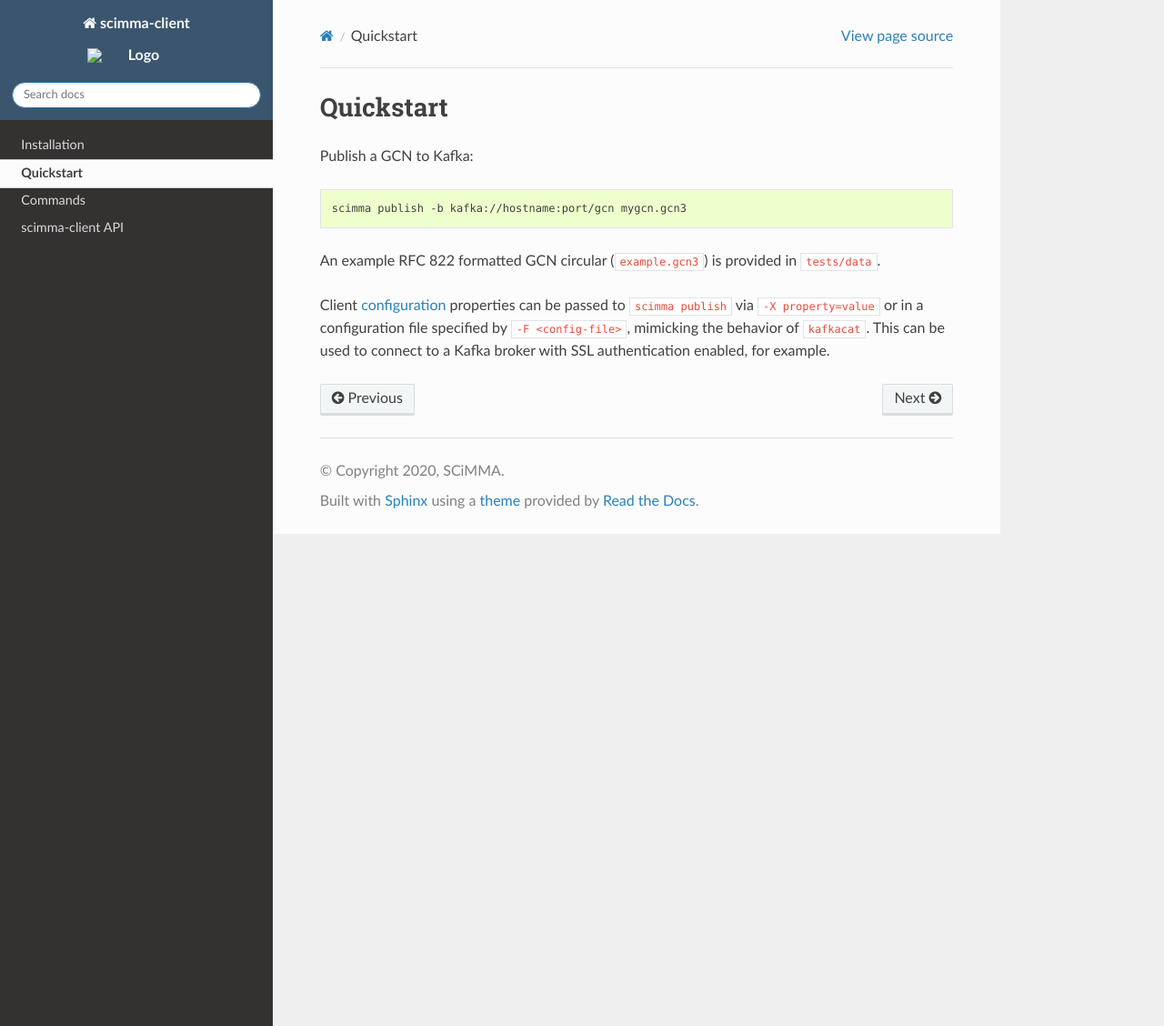
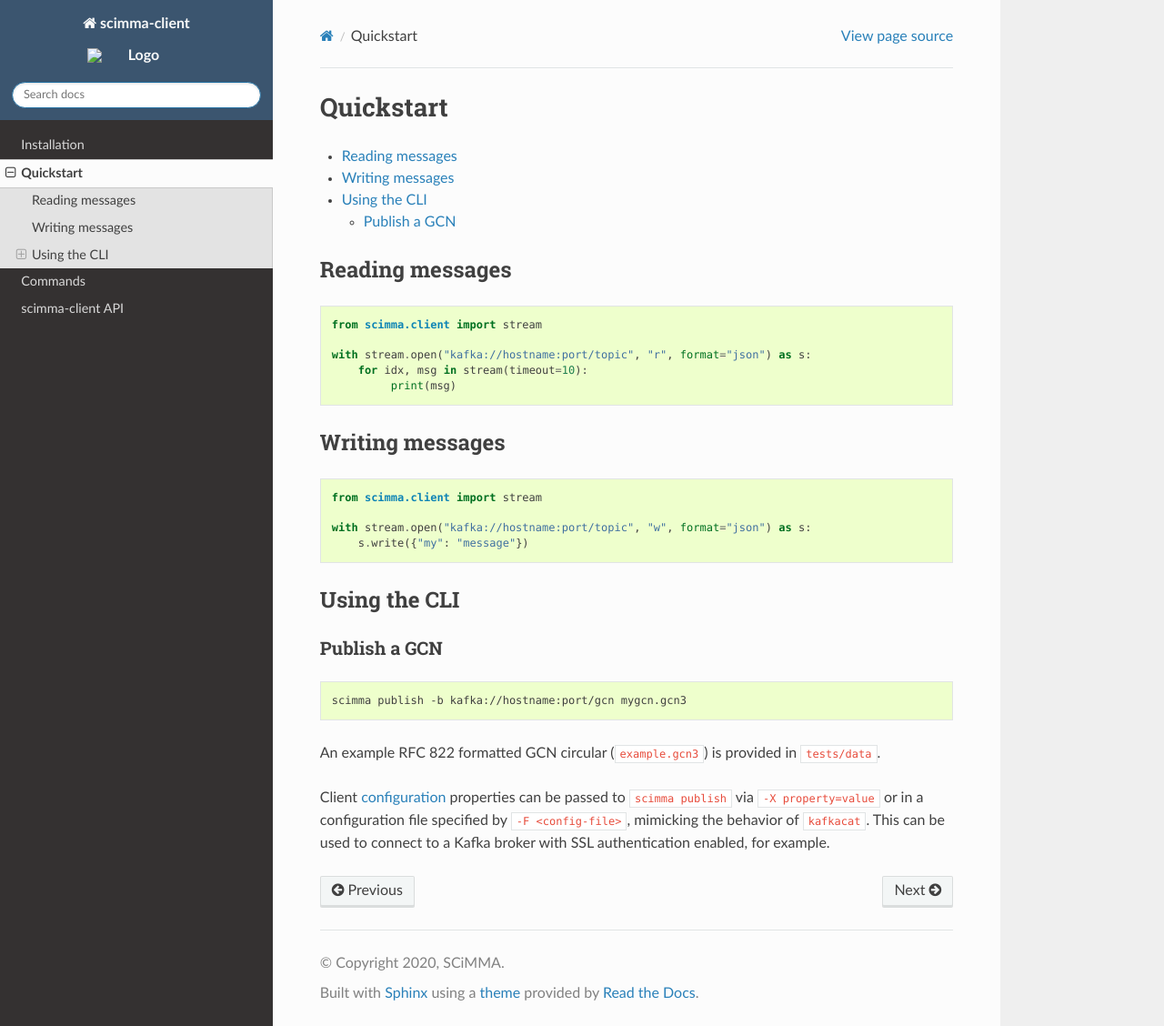
Before and after one commit to scimma/hop-client, a Sphinx documentation site: the page built from doc/user/quickstart.rst, in a window 1280 px wide and 1128 px high. Shown: the whole window at 91% size. Built offline with Sphinx 7.4.7 and the Read the Docs theme 2.0.0, drawn with Linux system fonts in a browser that asks for light colours.

Commit message:
docs: add sections to quickstart

```diff
--- a/doc/user/quickstart.rst
+++ b/doc/user/quickstart.rst
@@ -5,7 +5,32 @@ Quickstart
 .. contents::
    :local:
 
-Publish a GCN to Kafka:
+Reading messages
+----------------
+
+.. code:: python
+
+    from scimma.client import stream
+
+    with stream.open("kafka://hostname:port/topic", "r", format="json") as s:
+        for idx, msg in stream(timeout=10):
+             print(msg)
+
+Writing messages
+----------------
+
+.. code:: python
+
+    from scimma.client import stream
+
+    with stream.open("kafka://hostname:port/topic", "w", format="json") as s:
+        s.write({"my": "message"})
+
+Using the CLI
+-------------
+
+Publish a GCN
+^^^^^^^^^^^^^
 
 .. code:: bash
 
```
